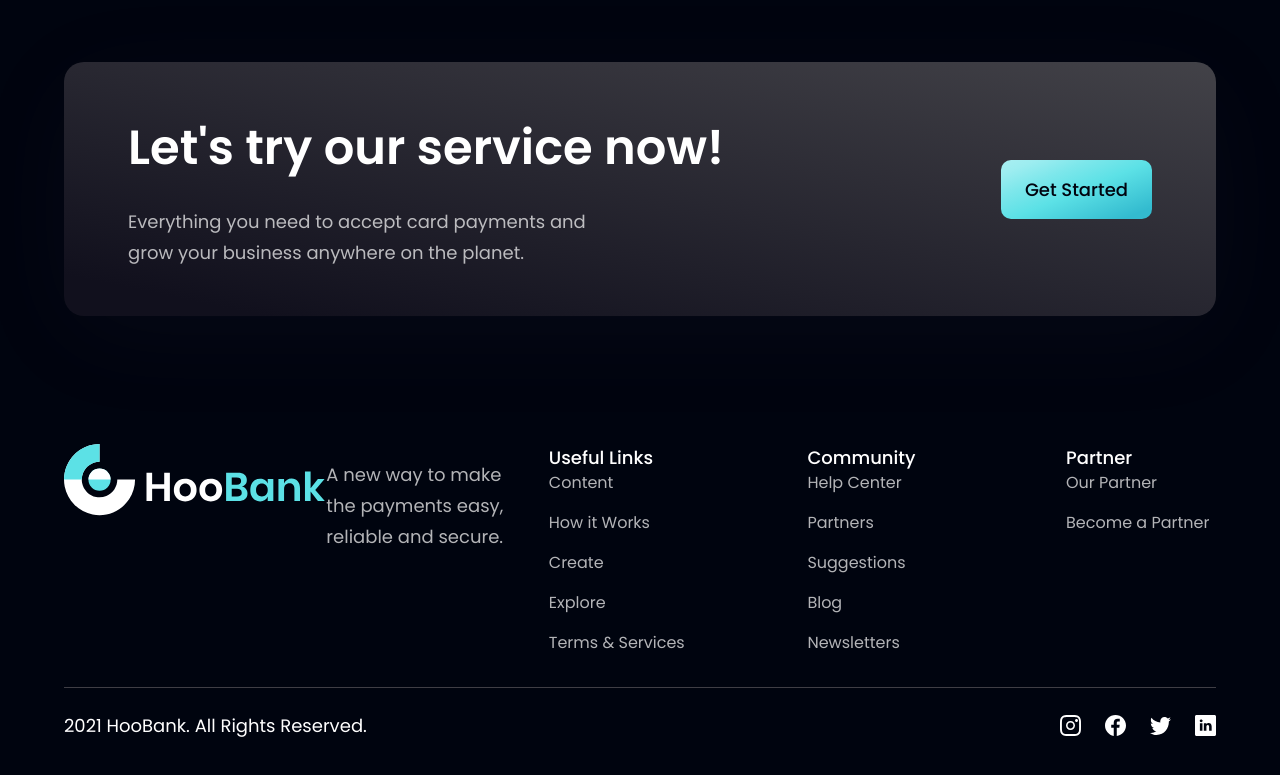
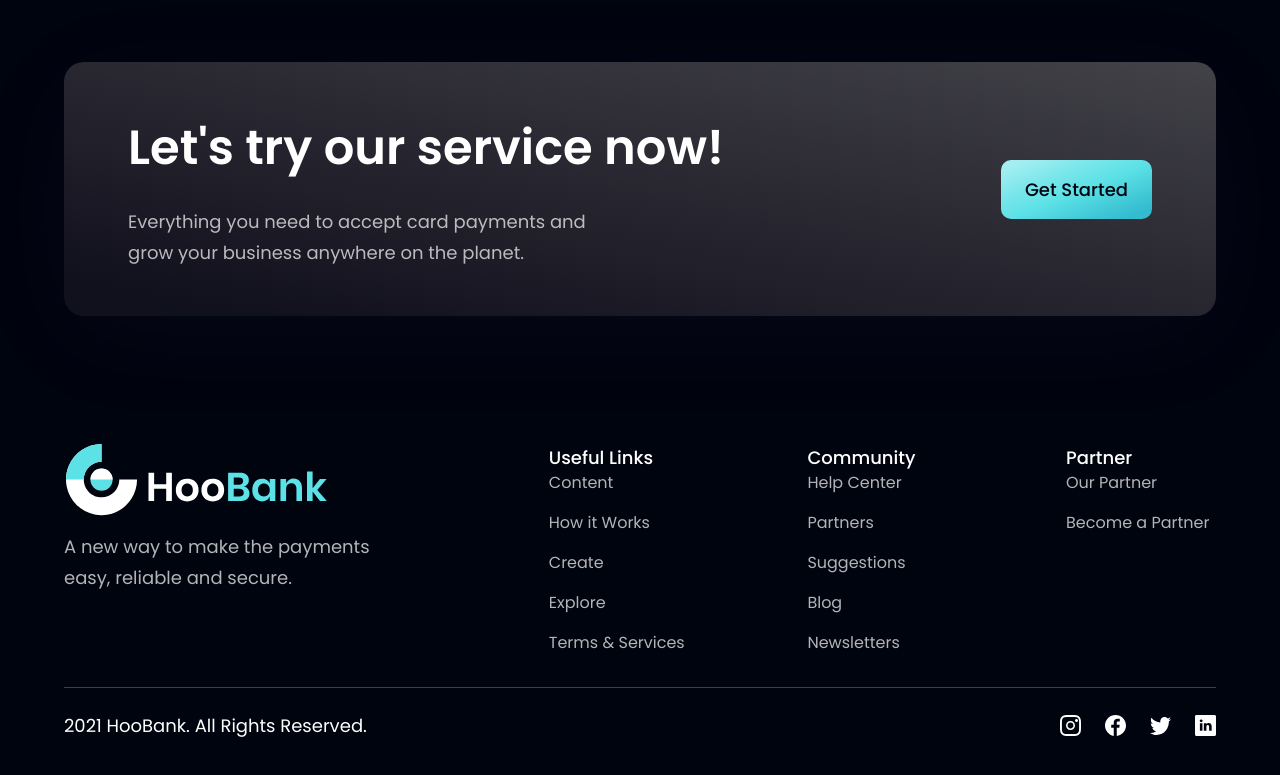
Before and after one commit to pedrotaciano/hoobank, a React (Vite) app: page / in a window 1280 px wide. Shown: the part 4067-4842 px from the top of the page. Built offline with nearby package versions, Linux system fonts and the light colour scheme.

Commit message:
fix footer flex error

```diff
--- a/src/components/Footer.jsx
+++ b/src/components/Footer.jsx
@@ -5,7 +5,7 @@
 const Footer = () => (
   <section className={`${styles.flexCenter} ${styles.paddingY} flex-col`}>
     <div className={`${styles.flexStart} md:flex-row flex-col mb-8 w-full`}>
-      <div className="flex-1 flex flex-column justify-start mr-10">
+      <div className="flex-1 flex-column justify-start mr-10">
         <img src={logo} alt="hoobank" className="w-[266px] h-[72px] object-contain" />
         <p className={`${styles.paragraph} mt-4 max-w-[310px]`}>A new way to make the payments easy, reliable and secure.</p>
       </div>
```
